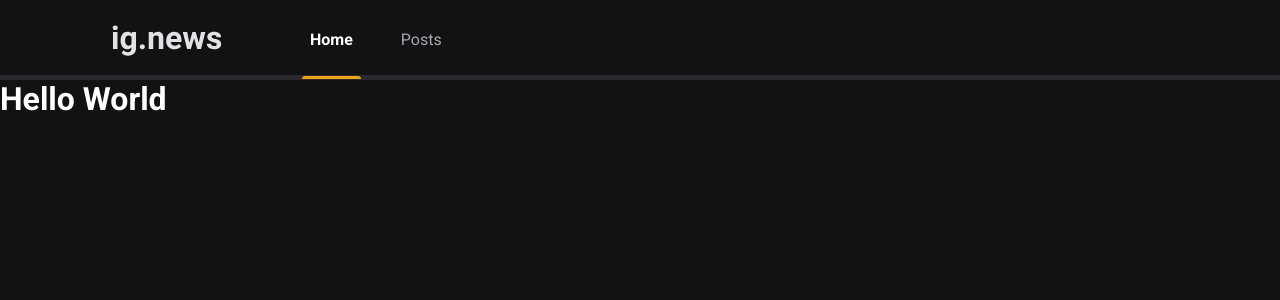
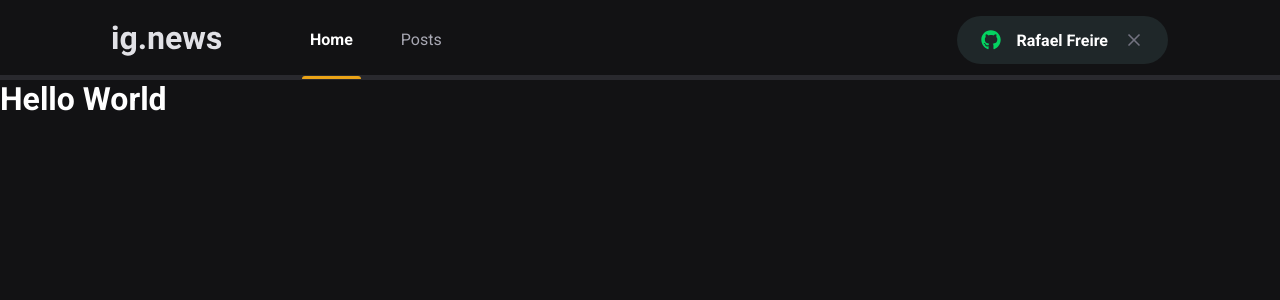
Before and after one commit to rafasfz/ig-news, a Next.js app: page / in a window 1280 px wide. Shown: the top 300 px of the page. Built offline with nearby package versions, Linux system fonts and the light colour scheme.

Commit message:
feat: Create component sign in button

```diff
--- a/package.json
+++ b/package.json
@@ -12,6 +12,7 @@
     "next": "12.1.6",
     "react": "18.1.0",
     "react-dom": "18.1.0",
+    "react-icons": "^4.4.0",
     "sass": "^1.52.3"
   },
   "devDependencies": {
--- a/src/components/Header/index.tsx
+++ b/src/components/Header/index.tsx
@@ -1,3 +1,4 @@
+import { SignInButton } from '../SignInButton';
 import styles from './styles.module.scss';
 
 export function Header() {
@@ -9,6 +10,8 @@
           <a className={styles.active}>Home</a>
           <a>Posts</a>
         </nav>
+
+        <SignInButton />
       </div>
     </header>
   );
--- a/src/components/Header/styles.module.scss
+++ b/src/components/Header/styles.module.scss
@@ -51,4 +51,8 @@
       }
     }
   }
+
+  button {
+    margin-left: auto;
+  }
 }
--- /dev/null
+++ b/src/components/SignInButton/index.tsx
@@ -0,0 +1,27 @@
+import { FaGithub } from 'react-icons/fa';
+import { FiX } from 'react-icons/fi';
+
+import styles from './styles.module.scss';
+
+export function SignInButton() {
+  const isUserLoggedIn = true;
+
+  return isUserLoggedIn ?
+  <button
+    className={styles.signInButton}
+    type="button"
+  >
+    <FaGithub color="#04d361" />
+    Rafael Freire
+    <FiX color="#737380" className={styles.closeIcon} />
+  </button>
+  : (
+    <button
+      className={styles.signInButton}
+      type="button"
+    >
+      <FaGithub color="#eba417" />
+      Sign in with Github
+    </button>
+  );
+}
--- /dev/null
+++ b/src/components/SignInButton/styles.module.scss
@@ -0,0 +1,33 @@
+.signInButton {
+  height: 3rem;
+  border-radius: 3rem;
+  border: 0;
+  background: var(--gray-850);
+  padding: 0 1.5rem;
+
+  display: flex;
+  align-items: center;
+  justify-content: center;
+
+  color: var(--white);
+  font-weight: bold;
+
+  svg {
+    width: 20px;
+    height: 20px;
+  }
+
+  svg:first-child {
+    margin-right: 1rem;
+  }
+
+  svg.closeIcon {
+    margin-left: 1rem;
+  }
+
+  transition: filter 0.2s;
+
+  &:hover {
+    filter: brightness(0.8);
+  }
+}
--- a/src/styles/global.scss
+++ b/src/styles/global.scss
@@ -10,6 +10,7 @@
   --gray-100: #e1e1e6;
   --gray-300: #a8a8b3;
   --gray-800: #29292e;
+  --gray-850: #1f2729;
   --gray-900: #121214;
 
   --cyan-500: #61dafd;
```
Also changed, not shown: 1 other file (tests, documents, lock files or other folders).
